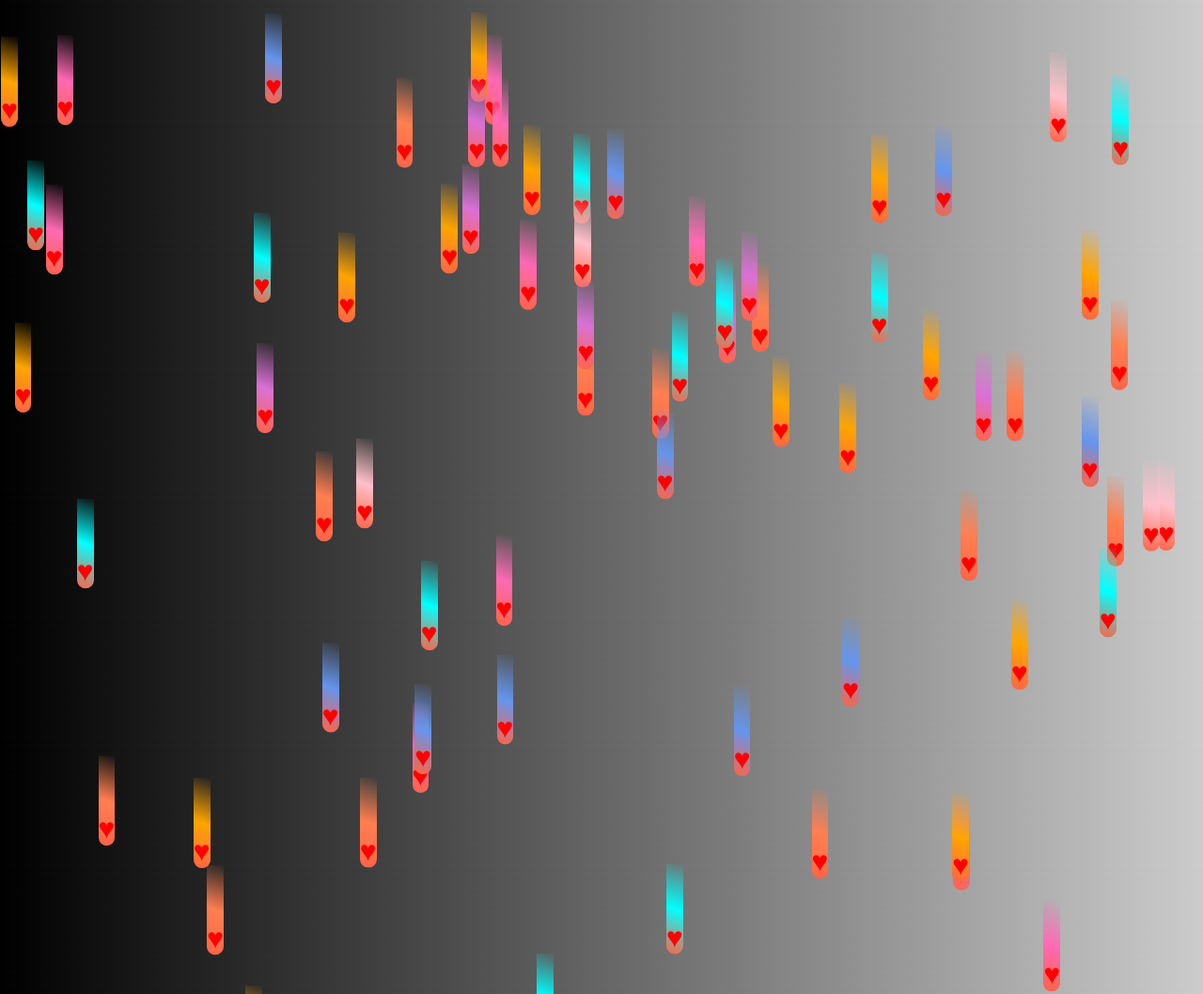
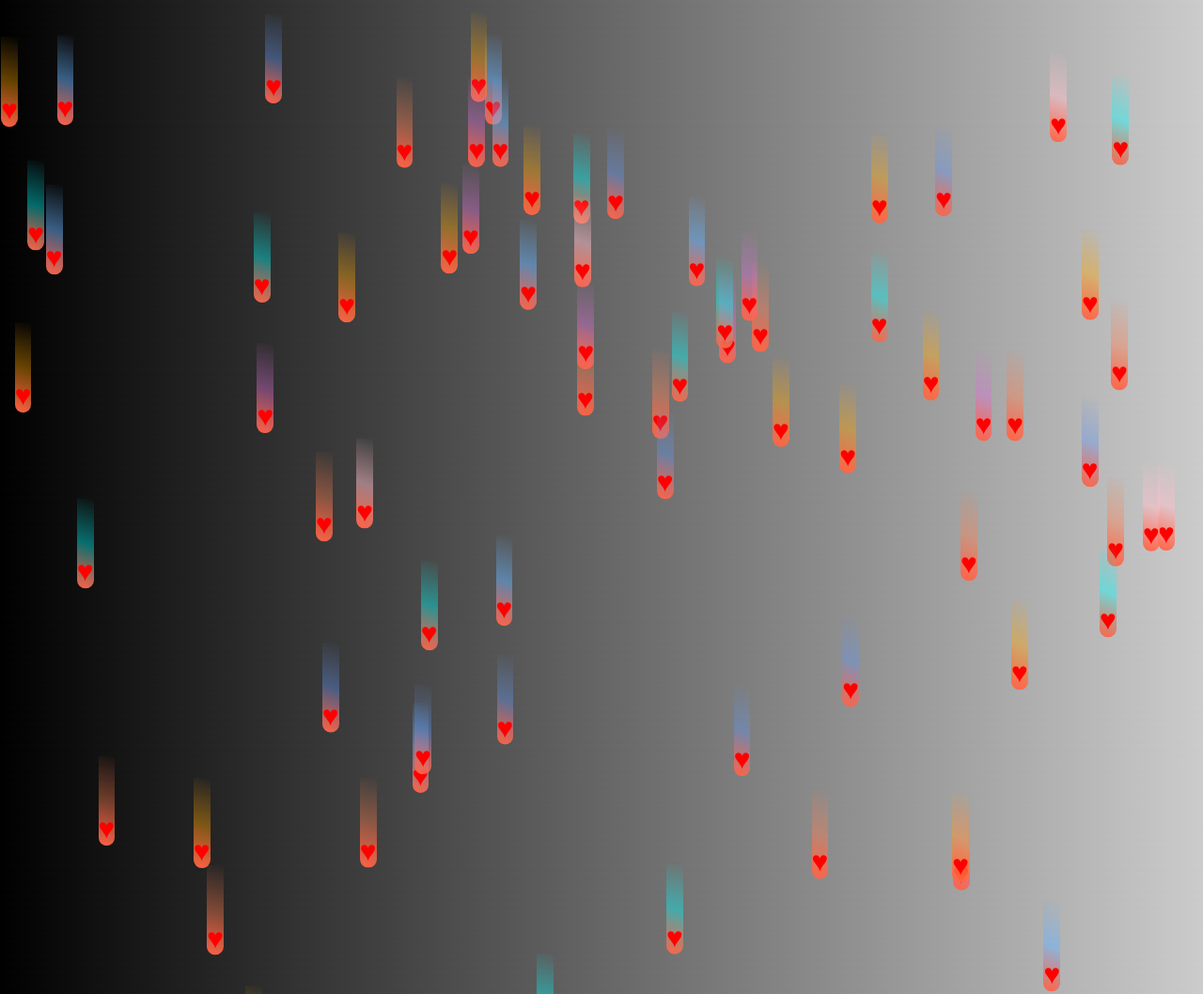
Before and after one commit to B4m600/HeartRain, a plain HTML site: page index.html in a window 1280 px wide. Shown: the top 1058 px of the page at 94% size. Drawn offline with Linux system fonts and the light colour scheme.

Commit message:
Update index.html
Signed-off-by: e0ae90 <110272494+e0ae90@users.noreply.github.com>

```diff
--- a/index.html
+++ b/index.html
@@ -3,7 +3,7 @@
 <title>B4m600-HeartRain</title>
 <meta http-equiv="Content-Type" content="text/html;charset=utf-8">
 <meta name="author" content="B4m600-南竺_QQ2656980584" />
-<link rel="shortcut icon" href="../Project-Rain/favicon.ico">
+<link rel="shortcut icon" href="favicon.ico">
 </head>
 <style>
 @keyframes demo{
@@ -11,6 +11,7 @@
 	}
 
 div{
+//opacity:0.5;
 text-align:center;
 position:absolute;top:0;left:0;/*width:4%|;height:12%|7*/;
 border-radius:0px 0px 90px 90px;
@@ -26,12 +27,12 @@ color:rgb(255,0,0);/*line-height:155px;*/font-size:30px;
 /*use strick*/
 var width=document.body.clientWidth;console.log("Your width of screen:"+width);var n;
 if(width<1000){n=120}else(n=350);
-var color=new Array("cyan","cornflowerblue","orchid","orange","coral","pink","hotpink");
+var color=new Array("rgba(0,255,255,0.4)","rgba(100,149,237,0.4)","rgba(218,112,214,0.4)","rgba(255,165,0,0.4)","rgba(255,127,80,0.4)","rgba(255,192,203,0.5)","rgba(105,180,255,0.5)");
 function choice(arr){return arr[parseInt(Math.random()*arr.length,10)]}
 const body=document.querySelector("body")
 for(var i=1;i<=n;i++){
 	const rain=document.createElement('div');
-	rain.innerHTML="&hearts;";
+	rain.innerHTML="<font style='opacity:2;'>&hearts;</font>";
 	if(width<1000){rain.style.width="3.6%";rain.style.height="7%";rain.style.lineHeight="250px";}
 	else{rain.style.height="12%";rain.style.lineHeight="155px";};
     rain.style.left+=Math.random()*body.offsetWidth+"px";
```
